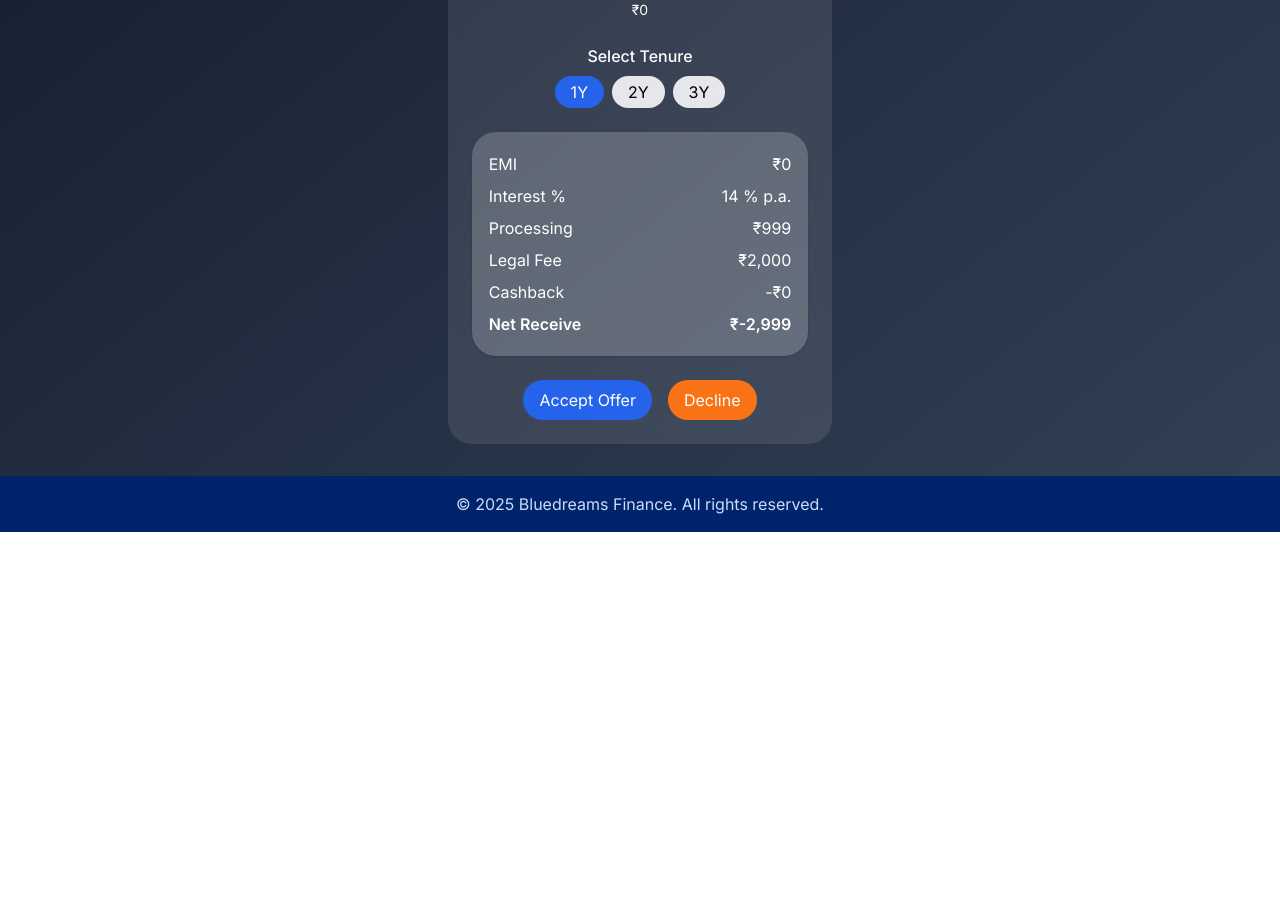
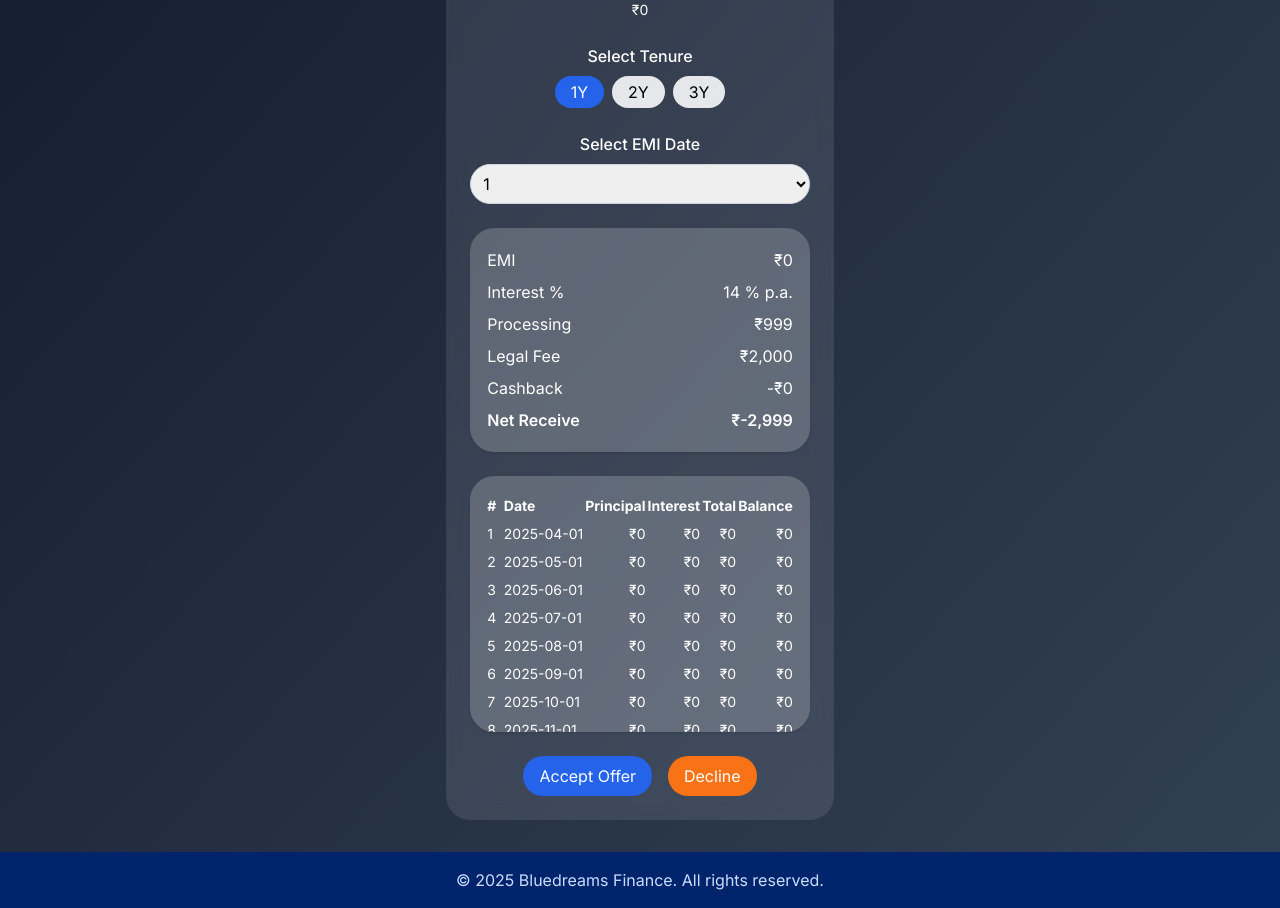
Before and after one commit to aniket-bluepineapple/LOS-MVP, a Next.js app in the folder frontend-2/: page /sanction-result in a window 1280 px wide. Shown: the part 500-1408 px from the top of the page. Before the commit the page ends 1032 px from the top, so only its background shows below. Built offline with nearby package versions, Linux system fonts and the light colour scheme.

Commit message:
Generate EMI schedule

```diff
--- a/frontend-2/src/app/sanction-result/page.tsx
+++ b/frontend-2/src/app/sanction-result/page.tsx
@@ -5,12 +5,16 @@ import AmountSlider from "@/components/AmountSlider";
 import TenureSelector from "@/components/TenureSelector";
 import CostBreakdownCard from "@/components/CostBreakdownCard";
 import { useLoanCalculator } from "@/hooks/useLoanCalculator";
+import EmiDateSelector from "@/components/EmiDateSelector";
+import EmiScheduleTable from "@/components/EmiScheduleTable";
+import { useEmiSchedule } from "@/hooks/useEmiSchedule";
 
 export default function SanctionResult() {
   const [score, setScore] = useState(0);
   const [sanctionedMax, setSanctionedMax] = useState(0);
   const [amount, setAmount] = useState(0);
   const [tenure, setTenure] = useState<1 | 2 | 3>(1);
+  const [emiDay, setEmiDay] = useState(1);
 
   useEffect(() => {
     const s = Number(localStorage.getItem("cibilScore"));
@@ -21,6 +25,7 @@ export default function SanctionResult() {
   }, []);
 
   const breakdown = useLoanCalculator(amount, tenure);
+  const { schedule } = useEmiSchedule(amount, tenure, emiDay);
 
   const acceptOffer = async () => {
     try {
@@ -58,7 +63,9 @@ export default function SanctionResult() {
       </div>
       <AmountSlider value={amount} max={sanctionedMax} onChange={setAmount} />
       <TenureSelector value={tenure} onChange={setTenure} />
+      <EmiDateSelector value={emiDay} onChange={setEmiDay} />
       <CostBreakdownCard {...breakdown} />
+      <EmiScheduleTable schedule={schedule} />
       <div className="mt-4 flex justify-center gap-4">
         <motion.button
           whileHover={{ scale: 1.05 }}
--- /dev/null
+++ b/frontend-2/src/components/EmiDateSelector.tsx
@@ -0,0 +1,25 @@
+"use client";
+
+interface Props {
+  value: number;
+  onChange: (val: number) => void;
+}
+
+export default function EmiDateSelector({ value, onChange }: Props) {
+  return (
+    <div className="space-y-2">
+      <p className="font-medium">Select EMI Date</p>
+      <select
+        className="w-full rounded-3xl border border-gray-300 p-2"
+        value={value}
+        onChange={(e) => onChange(Number(e.target.value))}
+      >
+        {Array.from({ length: 28 }, (_, i) => i + 1).map((d) => (
+          <option key={d} value={d}>
+            {d}
+          </option>
+        ))}
+      </select>
+    </div>
+  );
+}
--- /dev/null
+++ b/frontend-2/src/components/EmiScheduleTable.tsx
@@ -0,0 +1,41 @@
+"use client";
+import { EmiEntry } from "@/hooks/useEmiSchedule";
+import { motion } from "framer-motion";
+
+interface Props {
+  schedule: EmiEntry[];
+}
+
+const format = (n: number) =>
+  new Intl.NumberFormat("en-IN", { maximumFractionDigits: 0 }).format(n);
+
+export default function EmiScheduleTable({ schedule }: Props) {
+  return (
+    <motion.div layout className="max-h-64 overflow-auto rounded-3xl bg-white/20 p-4 shadow">
+      <table className="w-full text-left text-sm">
+        <thead>
+          <tr>
+            <th className="py-1">#</th>
+            <th className="py-1">Date</th>
+            <th className="py-1 text-right">Principal</th>
+            <th className="py-1 text-right">Interest</th>
+            <th className="py-1 text-right">Total</th>
+            <th className="py-1 text-right">Balance</th>
+          </tr>
+        </thead>
+        <tbody>
+          {schedule.map((e) => (
+            <tr key={e.month}>
+              <td className="py-1">{e.month}</td>
+              <td className="py-1">{e.date}</td>
+              <td className="py-1 text-right">₹{format(e.principal)}</td>
+              <td className="py-1 text-right">₹{format(e.interest)}</td>
+              <td className="py-1 text-right">₹{format(e.total)}</td>
+              <td className="py-1 text-right">₹{format(Math.max(e.balance,0))}</td>
+            </tr>
+          ))}
+        </tbody>
+      </table>
+    </motion.div>
+  );
+}
--- /dev/null
+++ b/frontend-2/src/hooks/useEmiSchedule.ts
@@ -0,0 +1,53 @@
+"use client";
+import { useMemo } from "react";
+import { useLoanCalculator } from "./useLoanCalculator";
+
+export interface EmiEntry {
+  month: number;
+  date: string;
+  principal: number;
+  interest: number;
+  total: number;
+  balance: number;
+}
+
+export function useEmiSchedule(
+  amount: number,
+  tenureYears: 1 | 2 | 3,
+  emiDay: number
+) {
+  const { rate } = useLoanCalculator(amount, tenureYears);
+  const monthlyRate = rate / 12 / 100;
+  const months = tenureYears * 12;
+  const emi =
+    amount * monthlyRate / (1 - Math.pow(1 + monthlyRate, -months));
+
+  const schedule = useMemo(() => {
+    let balance = amount;
+    const rows: EmiEntry[] = [];
+    const today = new Date();
+    const start = new Date(today.getFullYear(), today.getMonth(), emiDay);
+    if (start <= today) {
+      start.setMonth(start.getMonth() + 1);
+    }
+    let due = new Date(start);
+    for (let i = 0; i < months; i++) {
+      const interest = balance * monthlyRate;
+      const principal = emi - interest;
+      balance = Math.max(0, balance - principal);
+      rows.push({
+        month: i + 1,
+        date: due.toISOString().split("T")[0],
+        principal,
+        interest,
+        total: principal + interest,
+        balance,
+      });
+      due = new Date(due);
+      due.setMonth(due.getMonth() + 1);
+    }
+    return rows;
+  }, [amount, months, monthlyRate, emiDay]);
+
+  return { emi, rate, schedule };
+}
```
